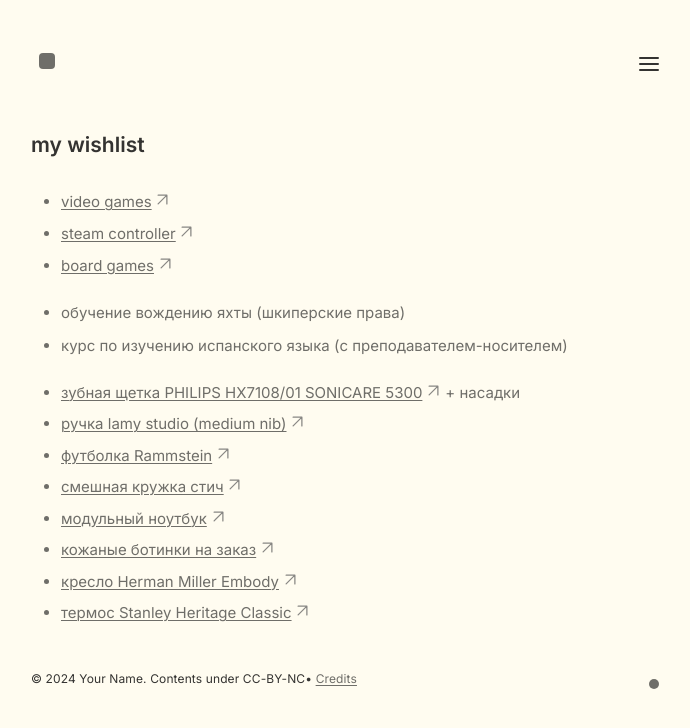
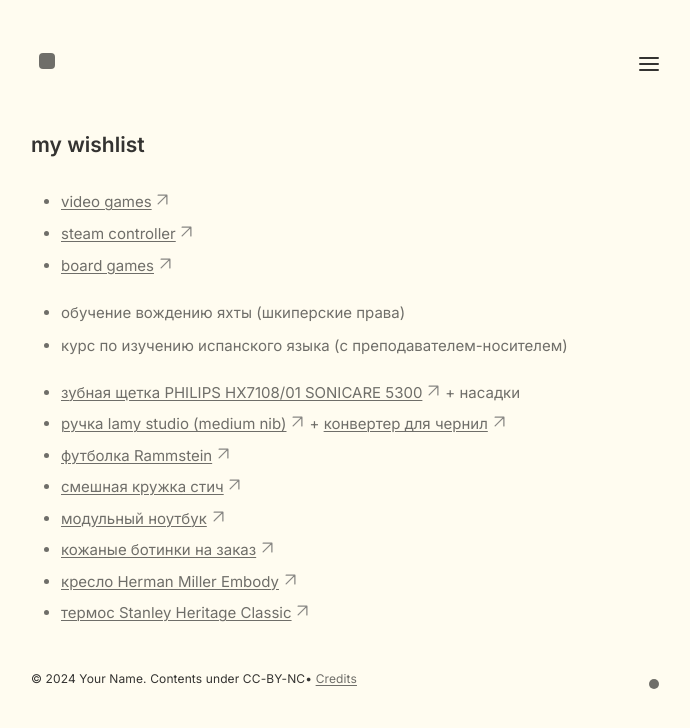
Before and after one commit to fatalen/garden, a Jekyll site: the page built from _notes/Public/wishlist.md, in a window 1280 px wide. Shown: the top 728 px of the page, without its empty margins (294-984 px from the left). Built offline with Jekyll 4.4.1, drawn with Linux system fonts in a browser that asks for light colours.

Commit message:
add converter

```diff
--- a/_notes/Public/wishlist.md
+++ b/_notes/Public/wishlist.md
@@ -12,7 +12,7 @@ date: 2026-06-18
 - курс по изучению испанского языка (с преподавателем-носителем)
 
 - [зубная щетка PHILIPS HX7108/01 SONICARE 5300](https://www.tehnomax.me/mali-kucni-aparati/elektricne-cetkice-za-zube/elektricna-cetkica-za-zube-philips-hx7108-01-sonicare.html) + насадки
-- [ручка lamy studio (medium nib)](https://www.lamy.com/en-us/p/lamy-studio-fountain-pen/50723086369102)
+- [ручка lamy studio (medium nib)](https://www.lamy.com/en-us/p/lamy-studio-fountain-pen/50723086369102) + [конвертер для чернил](https://www.lamy.com/en-us/p/lamy-z-27-converter/50726718439758)
 - [футболка Rammstein](https://www.pozers.ru/tproduct/1673819131-291572115841-the-sopranos-x-rammstein)
 - [смешная кружка стич](https://www.ebay.com/itm/167014232404?_trksid=p2332490.c101196.m2219)
 - [модульный ноутбук](https://frame.work/)
```
